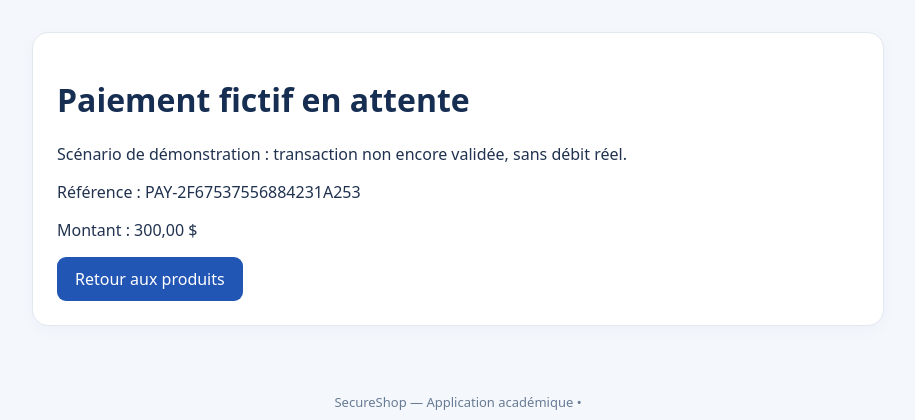
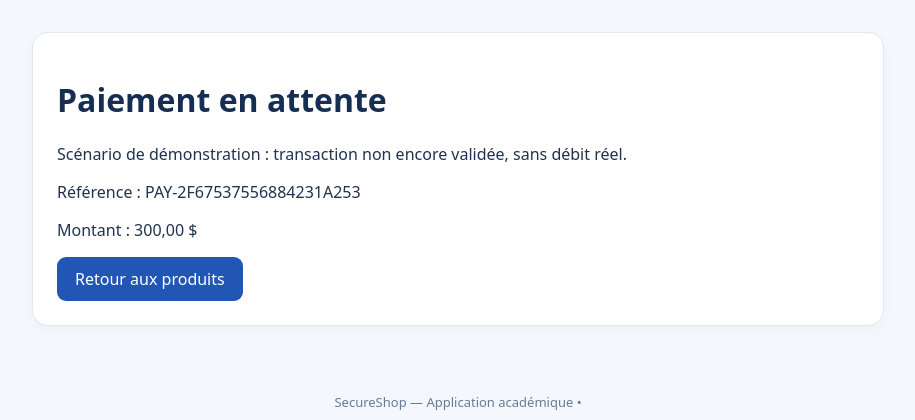
Before and after one commit to Sang-precieux/SecureShop, a Django app: template SecureShop_PROJET_COMPLET/templates/payments/pending.html in a window 1280 px wide. Shown: the part 80-500 px from the top of the page, without its empty margins (182-1097 px from the left). Run offline with Django 5.2, Linux system fonts and the light colour scheme; the template is opened without the code that fills it: values that come from a table or form of the project are taken from there, others are empty; data comes from the database, SQL or seed files in the repository.

Commit message:
Update pending.html

```diff
--- a/SecureShop_PROJET_COMPLET/templates/payments/pending.html
+++ b/SecureShop_PROJET_COMPLET/templates/payments/pending.html
@@ -1,3 +1,3 @@
 {% extends 'base.html' %}
-{% block content %}<div class="page narrow"><div class="panel"><h1>Paiement fictif en attente</h1><p>Scénario de démonstration : transaction non encore validée, sans débit réel.</p>
+{% block content %}<div class="page narrow"><div class="panel"><h1>Paiement en attente</h1><p>Scénario de démonstration : transaction non encore validée, sans débit réel.</p>
 <p>Référence : {{ tx.reference }}</p><p>Montant : {{ tx.amount }} $</p><a class="btn" href="{% url 'products' %}">Retour aux produits</a></div></div>{% endblock %}
```
